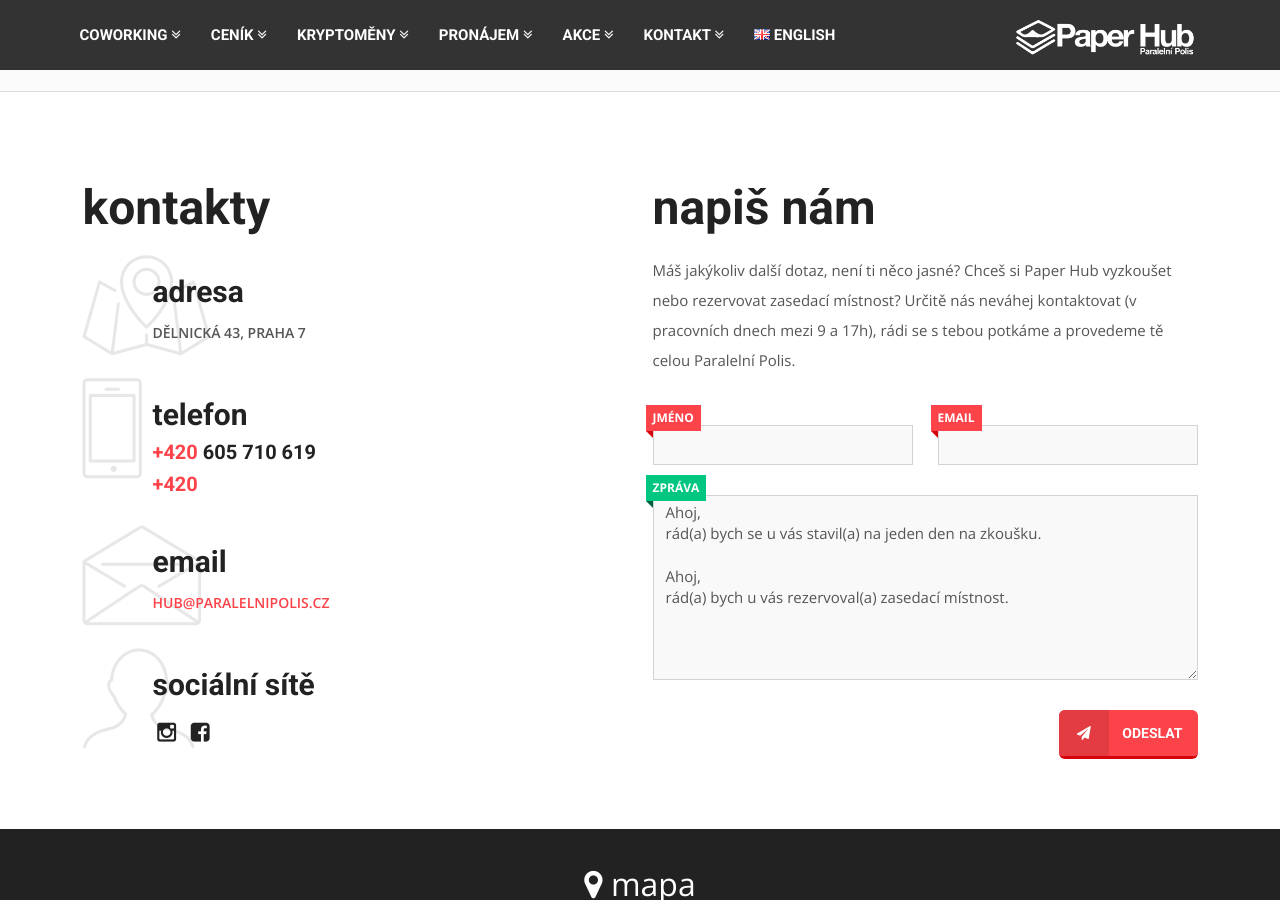
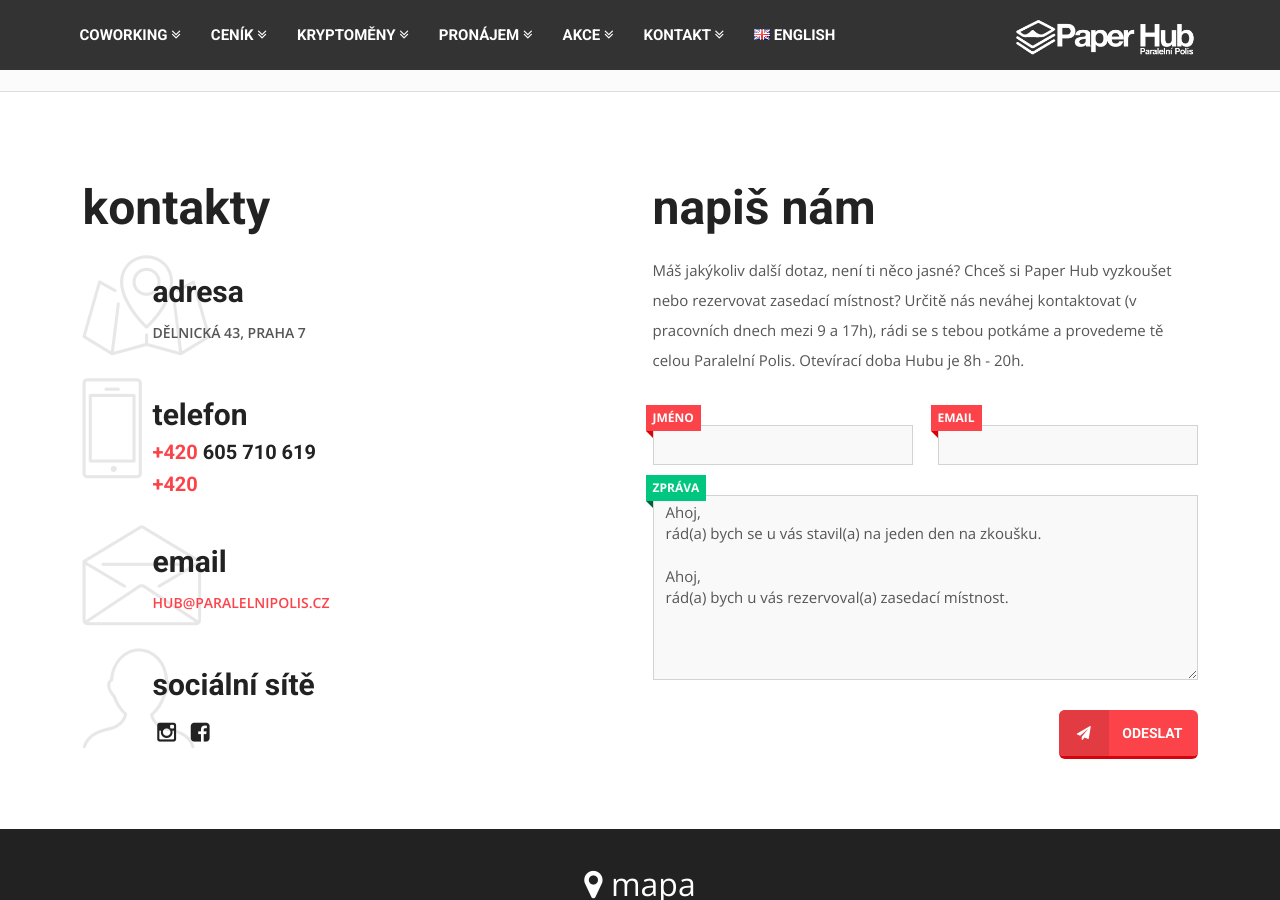
Before and after one commit to ParalelniPolis/paperhubweb, a Jekyll site: the page built from index.html, in a window 1280 px wide and 900 px high, scrolled down 4689 px. Built offline with Jekyll 4.4.1, drawn with Linux system fonts in a browser that asks for light colours; some web fonts are replaced; Markdown is read by kramdown in place of the engine named in the settings.

Commit message:
Update website_text.yaml

```diff
--- a/_data/website_text.yaml
+++ b/_data/website_text.yaml
@@ -473,8 +473,8 @@ contact_us:
         cz: "napiš nám"
         eng: "Contact us"
     description:
-        cz: "Máš jakýkoliv další dotaz, není ti něco jasné? Chceš si Paper Hub vyzkoušet nebo rezervovat zasedací místnost? Určitě nás neváhej kontaktovat (v pracovních dnech mezi 9 a 17h), rádi se s tebou potkáme a provedeme tě celou Paralelní Polis."
-        eng: "Do you have any further questions or is there something unclear? Do you want to give Paper Hub a try or to book a meeting room? Do not hesitate to contact us (on workdays between 9AM and 5PM), we will be happy to meet you and give you a tour around the whole Paralelni Polis."
+        cz: "Máš jakýkoliv další dotaz, není ti něco jasné? Chceš si Paper Hub vyzkoušet nebo rezervovat zasedací místnost? Určitě nás neváhej kontaktovat (v pracovních dnech mezi 9 a 17h), rádi se s tebou potkáme a provedeme tě celou Paralelní Polis. Otevírací doba Hubu je 8h - 20h."
+        eng: "Do you have any further questions or is there something unclear? Do you want to give Paper Hub a try or to book a meeting room? Do not hesitate to contact us (on workdays between 9AM and 5PM), we will be happy to meet you and give you a tour around the whole Paralelni Polis. The opening hours of our Hub are 8am - 8pm."
     message:
         cz: "Ahoj,\nrád(a) bych se u vás stavil(a) na jeden den na zkoušku.\n\nAhoj,\nrád(a) bych u vás rezervoval(a) zasedací místnost."
         eng: "Hi,\nI'd like to stop by for a day and give it a try.\n\nHi,\nI'd like to book a meeting room."
```
